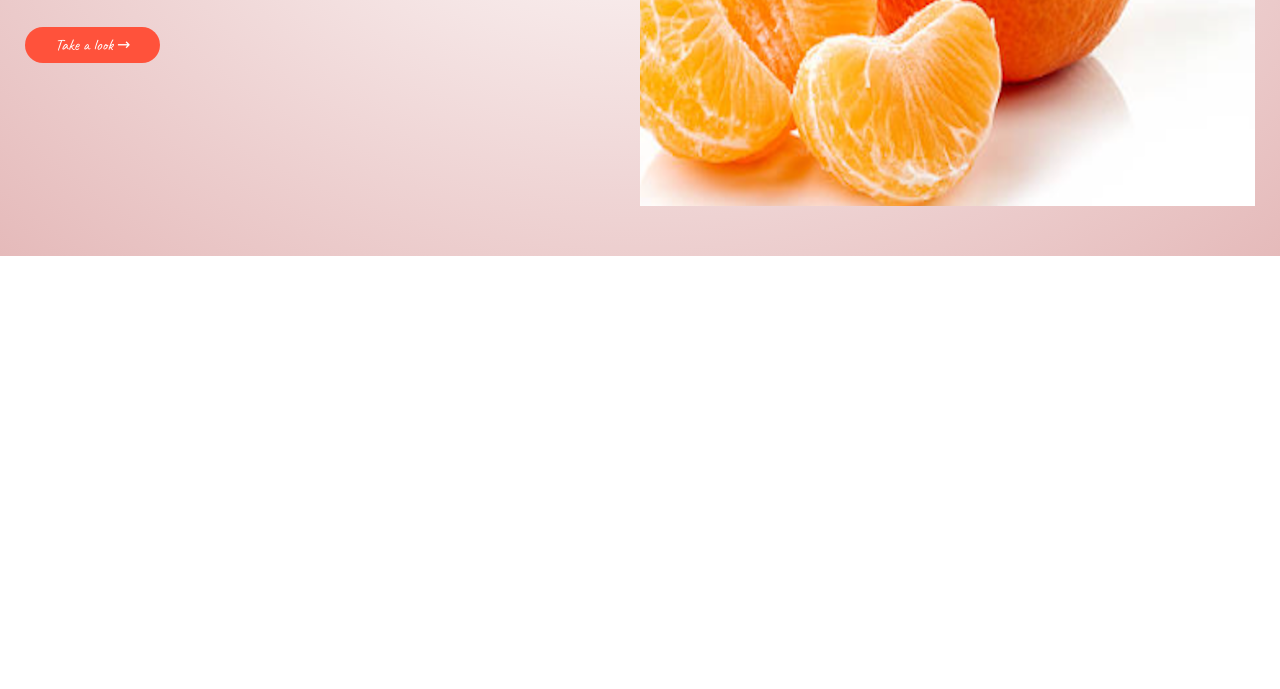
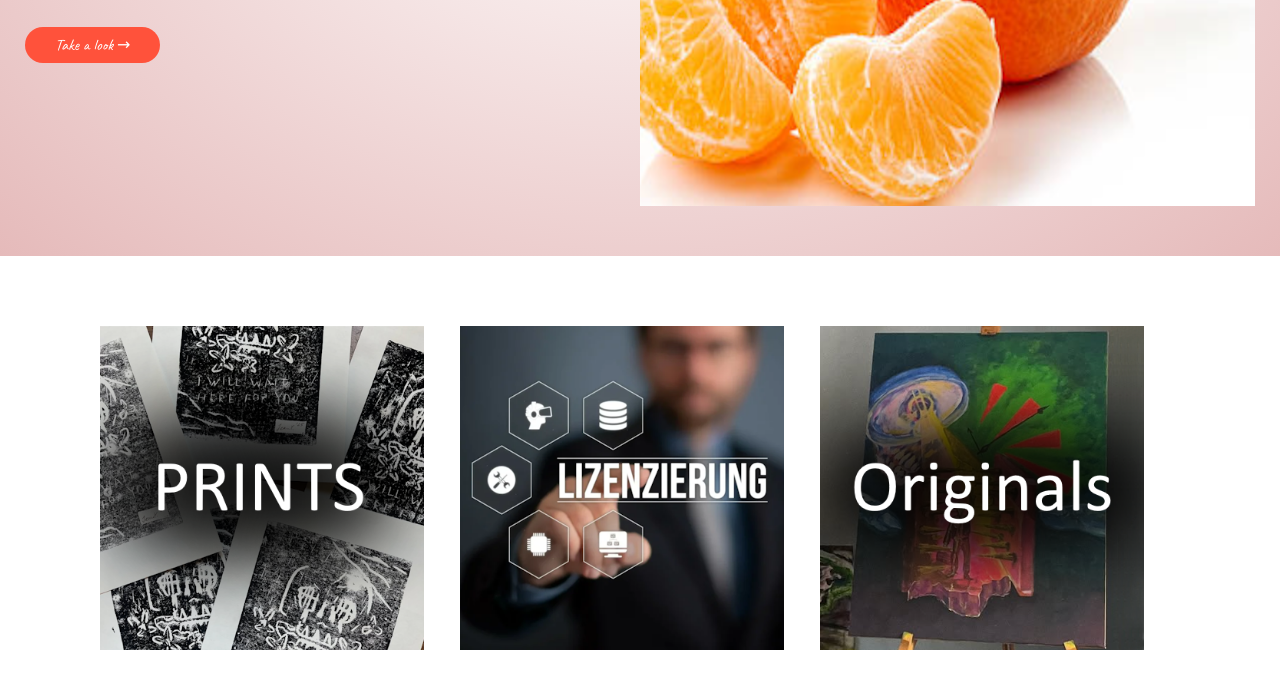
Before and after one commit to vortexindustries/jeanys_jebshop, a plain HTML site: page index.html in a window 1280 px wide. Shown: the part 664-1353 px from the top of the page. Before the commit the page ends 920 px from the top, so only its background shows below. Drawn offline with Linux system fonts and the light colour scheme.

Commit message:
added categories

```diff
--- a/index.html
+++ b/index.html
@@ -44,17 +44,20 @@
 
     <!--featured categories-->
     <div class="categories">
-        <div class="row">
+        <div class="small-container">
+            <div class="row">
             <div class="col-3">
-
+                <img src="img/category-1.png">
             </div>
             <div class="col-3">
-
+                <img src="img/category-2.png">
             </div>
             <div class="col-3">
-
+                <img src="img/category-3.png">
             </div>
         </div>
+        </div>
+
     </div>
 </body>
 
--- a/style.css
+++ b/style.css
@@ -121,3 +121,22 @@ p{
 .header .row{
     margin-top: 70px;
 }
+
+.categories{
+    margin: 70px 0;
+}
+
+.col-3{
+    flex: 30%;
+    min-width: 250px;
+    margin-bottom: 30px;
+}
+
+.col-3 img{
+    width: 90%;
+}
+
+.small-container{
+    max-width: 1080px;
+    margin: auto;
+}
```
Also changed, not shown: img/category-1.png (added), img/category-2.png (added), img/category-3.png (added).
